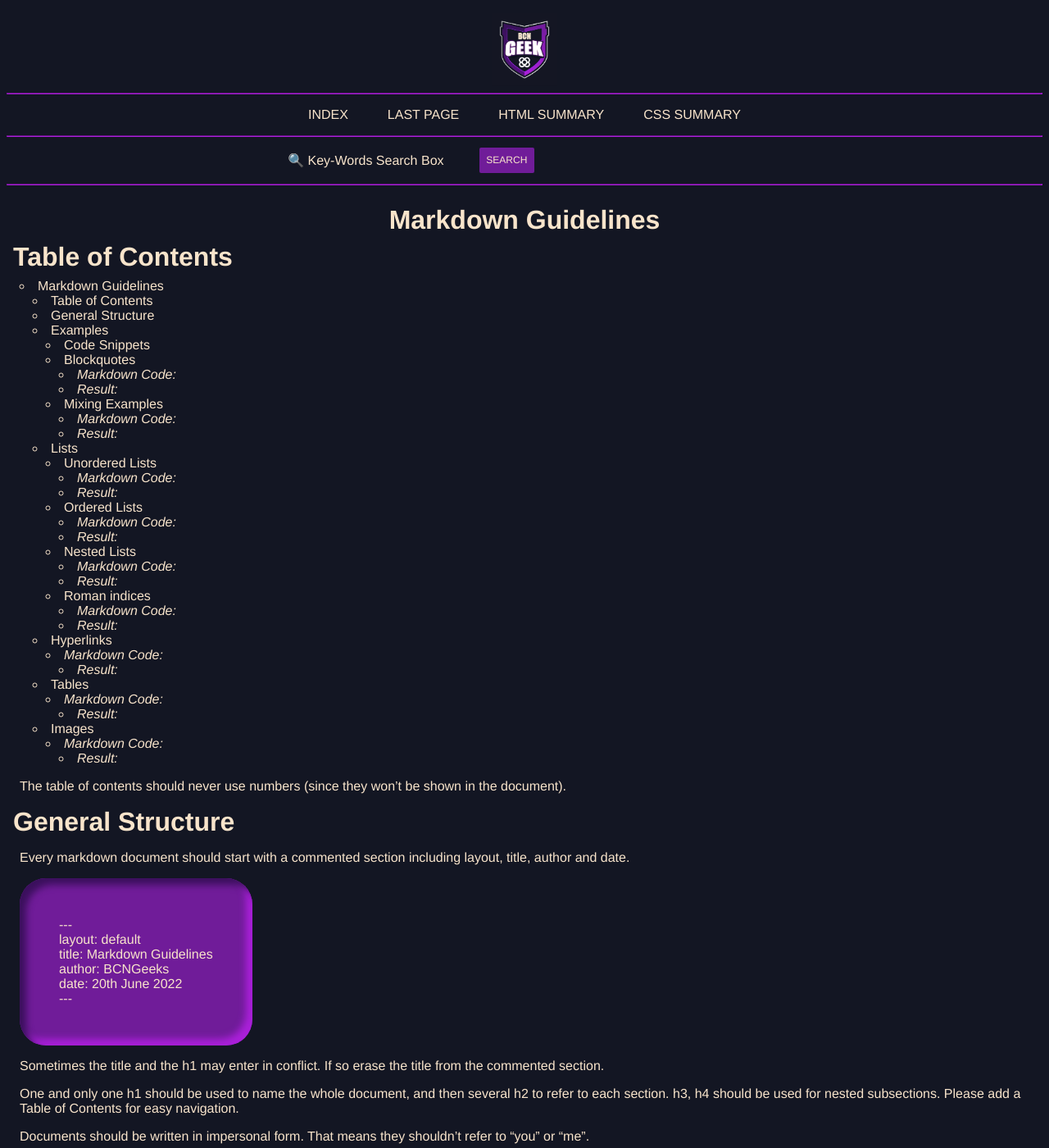
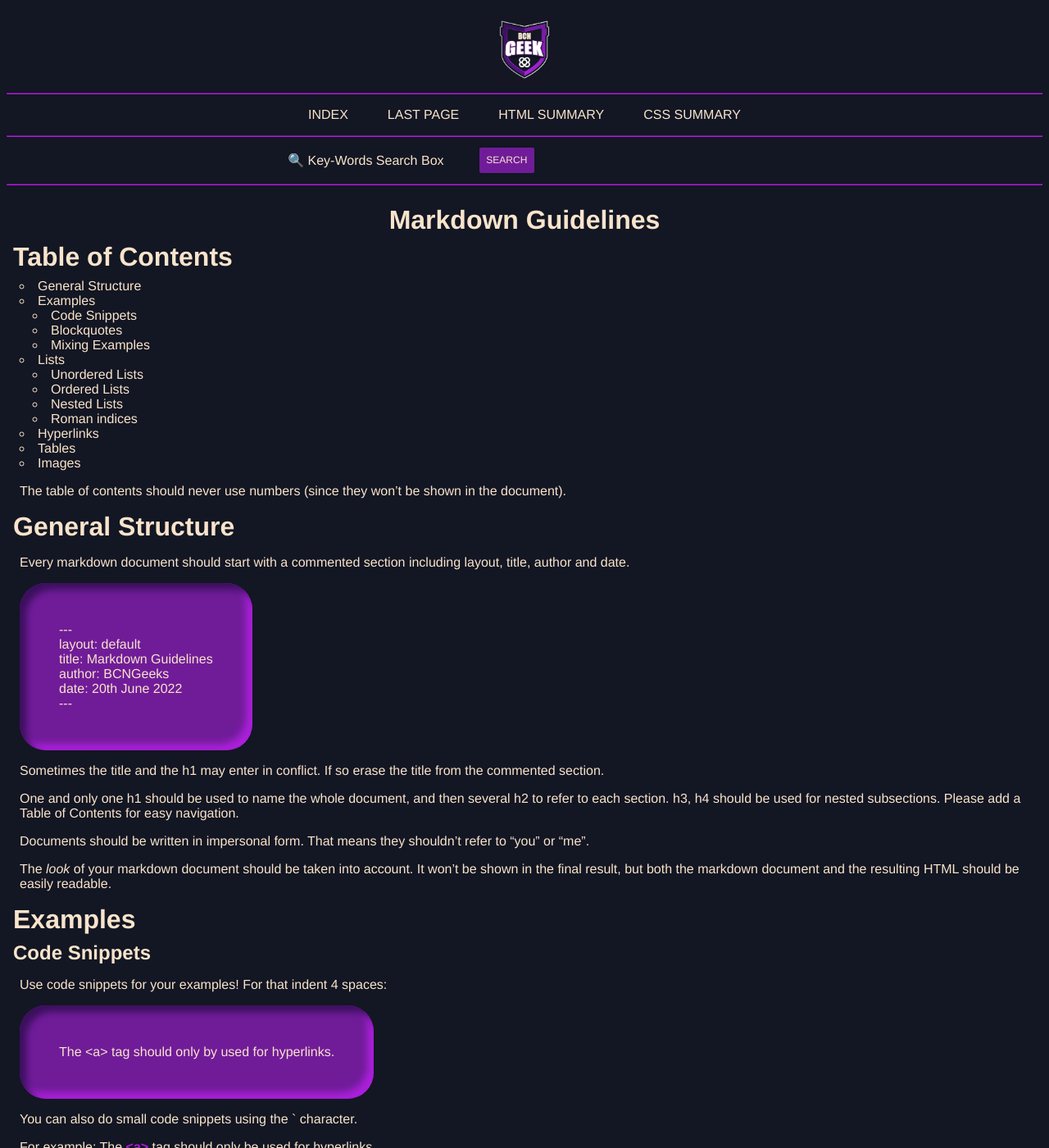
Before and after one commit to BCNGEEKS/Geekateca, a Jekyll site: the page built from Documentation/MarkdownGuidelines.md, in a window 1280 px wide and 1400 px high. Shown: the whole window at 82% size. Built offline with Jekyll 4.4.1, drawn with Linux system fonts in a browser that asks for light colours; our own code applies the rules of GitHub Pages for plain Markdown files.

Commit message:
Update MarkdownGuidelines.md

```diff
--- a/Documentation/MarkdownGuidelines.md
+++ b/Documentation/MarkdownGuidelines.md
@@ -9,39 +9,19 @@ date: 20th June 2022
 
 ## Table of Contents
 
-- [Markdown Guidelines](#markdown-guidelines)
-  - [Table of Contents](#table-of-contents)
-  - [General Structure](#general-structure)
-  - [Examples](#examples)
-    - [Code Snippets](#code-snippets)
-    - [Blockquotes](#blockquotes)
-      - [_Markdown Code:_](#markdown-code)
-      - [_Result:_](#result)
-    - [Mixing Examples](#mixing-examples)
-      - [_Markdown Code:_](#markdown-code-1)
-      - [_Result:_](#result-1)
-  - [Lists](#lists)
-    - [Unordered Lists](#unordered-lists)
-      - [_Markdown Code:_](#markdown-code-2)
-      - [_Result:_](#result-2)
-    - [Ordered Lists](#ordered-lists)
-      - [_Markdown Code:_](#markdown-code-3)
-      - [_Result:_](#result-3)
-    - [Nested Lists](#nested-lists)
-      - [_Markdown Code:_](#markdown-code-4)
-      - [_Result:_](#result-4)
-    - [Roman indices](#roman-indices)
-      - [_Markdown Code:_](#markdown-code-5)
-      - [_Result:_](#result-5)
-  - [Hyperlinks](#hyperlinks)
-    - [_Markdown Code:_](#markdown-code-6)
-      - [_Result:_](#result-6)
-  - [Tables](#tables)
-    - [_Markdown Code:_](#markdown-code-7)
-      - [_Result:_](#result-7)
-  - [Images](#images)
-    - [_Markdown Code:_](#markdown-code-8)
-      - [_Result:_](#result-8)
+- [General Structure](#general-structure)
+- [Examples](#examples)
+  - [Code Snippets](#code-snippets)
+  - [Blockquotes](#blockquotes)
+  - [Mixing Examples](#mixing-examples)
+- [Lists](#lists)
+  - [Unordered Lists](#unordered-lists)
+  - [Ordered Lists](#ordered-lists)
+  - [Nested Lists](#nested-lists)
+  - [Roman indices](#roman-indices)
+- [Hyperlinks](#hyperlinks)
+- [Tables](#tables)
+- [Images](#images)
 
 <!-- end of the list -->
 
```
